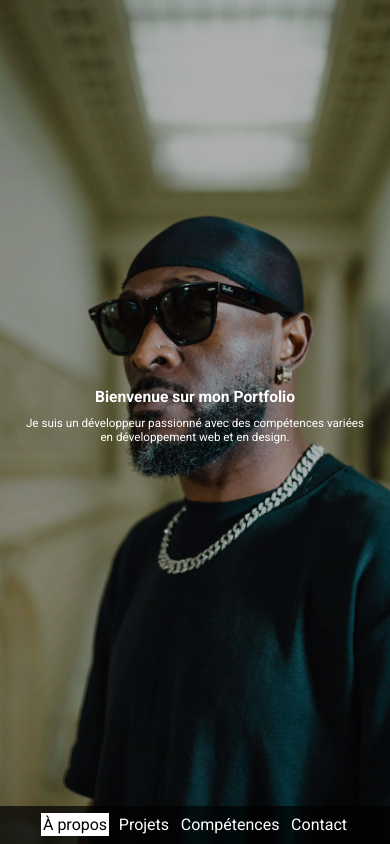
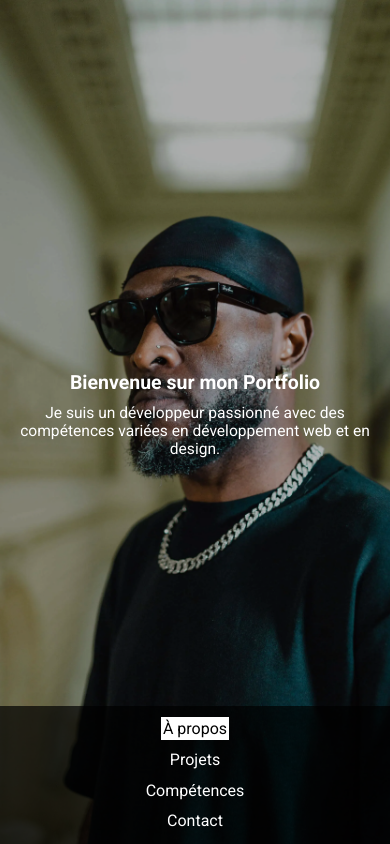
Before and after one commit to NJ4445/mon-portfolio, a React (Create React App) app: page / in a window 390 px wide. Shown: the top 844 px of the page. Built offline with nearby package versions, Linux system fonts and the light colour scheme.

Commit message:
Ajustement de la taille du titre pour les petits écrans

```diff
--- a/src/components/Header/Header.module.css
+++ b/src/components/Header/Header.module.css
@@ -4,9 +4,9 @@
   padding: 0;
   background-image: url('../../assets/img/Joy.webp');
   background-size: cover;
-  background-position: center 40%; /* Ajusté pour recentrer l'image verticalement */
+  background-position: center 40%;
   background-attachment: fixed;
-  height: 100vh;
+  min-height: 100vh; /* S'assure que le header occupe la hauteur de l'écran */
   display: flex;
   flex-direction: column;
   justify-content: center;
@@ -19,7 +19,7 @@
   right: 0;
   bottom: 0;
   background: inherit;
-  z-index: -1;
+  z-index: -1; /* Assure que l'image de fond reste derrière le contenu */
 }
 
 .overlay {
@@ -29,18 +29,18 @@
   right: 0;
   bottom: 0;
   background: rgba(0, 0, 0, 0.3);
-  z-index: 0;
+  z-index: 0; /* Assure que l'overlay ne masque pas le texte */
 }
 
 .textOverlay {
   position: absolute;
-  top: 50%; /* Recentré à 50% */
+  top: 50%;
   left: 50%;
   transform: translate(-50%, -50%);
   color: white;
   z-index: 1;
   width: 90%;
-  padding: 0 1rem;
+  padding: 1rem;
 }
 
 .mainTitle {
@@ -87,31 +87,30 @@
   color: black;
 }
 
-
-
 /* Media query pour les petits écrans */
 @media (max-width: 768px) {
   .header {
-    height: 100vh;
+    min-height: 100vh; /* Assure que le header occupe toute la hauteur de l'écran */
     background-size: cover;
-    background-position: center 40%; /* Ajusté pour petits écrans */
+    background-position: center; /* Centre l'image pour les petits écrans */
+    background-attachment: scroll; /* Évite les problèmes de fixation de fond sur mobile */
   }
 
   .nav {
-    flex-direction: row;
+    flex-direction: column; /* Positionne les liens de navigation en colonne */
     padding: 2vw;
   }
 
   .navLink {
     font-size: 1em;
-    margin: 0 1vw;
+    margin: 1vw 0;
   }
 
   .mainTitle {
-    font-size: 4vw;
+    font-size: 5vw; /* Ajuste la taille du titre pour les petits écrans */
   }
 
   .mainParagraph {
-    font-size: 3vw;
+    font-size: 4vw; /* Ajuste la taille du paragraphe pour les petits écrans */
   }
 }
```
